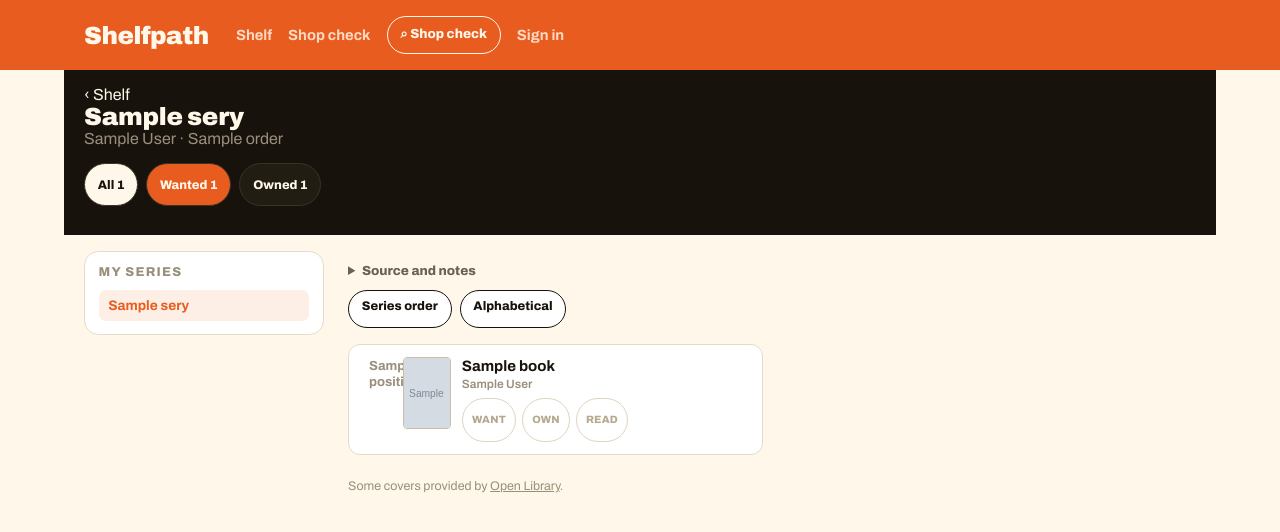
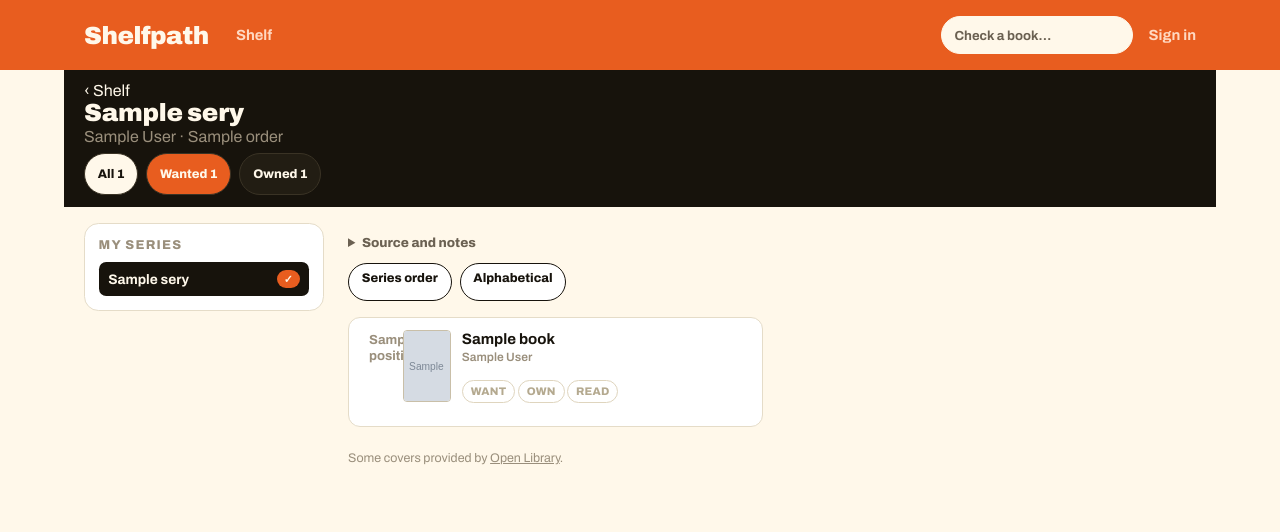
Before and after one commit to Singletoned/shelfpath, a Python web app: template templates/series.html in a window 1280 px wide. Shown: the top 532 px of the page. Run offline with Jinja, Linux system fonts and the light colour scheme; the template is opened without the code that fills it: most values are stand-ins (such as "Sample title", 1, 10 or a date in 2020); grey boxes marked "Sample" are stand-in pictures.

Commit message:
Align series view with design guide

```diff
--- a/scripts/import_catalogue_to_supabase.py
+++ b/scripts/import_catalogue_to_supabase.py
@@ -6,6 +6,7 @@ from typing import Any
 
 import httpx
 
+from booksequencer.catalogue import sanitize_book_author
 from booksequencer.library import SERIES_DIR_NAME, _load_series_files
 
 PROJECT_DIR = Path(__file__).resolve().parent.parent
@@ -51,7 +52,7 @@ def _upsert_books(client: httpx.Client, supabase_url: str, series: list[dict[str
                     "book_id": book["id"],
                     "title": book["title"],
                     "position": book["position"],
-                    "author": book.get("author"),
+                    "author": sanitize_book_author(book.get("author")),
                     "openlibrary_cover_id": book.get("openlibrary_cover_id"),
                 }
             )
--- a/templates/base.html
+++ b/templates/base.html
@@ -121,15 +121,74 @@
       }
 
       .header-search {
+        margin-left: auto;
+      }
+
+      .header-search input {
+        background: var(--cream);
         border: 1.5px solid var(--cream);
         border-radius: 999px;
-        color: var(--cream);
+        color: var(--ink);
+        font: inherit;
         font-size: 0.82rem;
-        font-weight: 800;
+        font-weight: 700;
         min-height: 2.4rem;
         padding: 0.55rem 0.8rem;
-        text-decoration: none;
-        white-space: nowrap;
+        width: 12rem;
+      }
+
+      .header-search input::placeholder {
+        color: var(--muted);
+        opacity: 1;
+      }
+
+      .account-menu {
+        position: relative;
+      }
+
+      .account-menu summary {
+        align-items: center;
+        background: var(--ink);
+        border-radius: 50%;
+        color: var(--cream);
+        cursor: pointer;
+        display: flex;
+        font-size: 0.82rem;
+        font-weight: 900;
+        height: 2.4rem;
+        justify-content: center;
+        list-style: none;
+        width: 2.4rem;
+      }
+
+      .account-menu summary::-webkit-details-marker {
+        display: none;
+      }
+
+      .account-menu-panel {
+        background: var(--paper);
+        border: 1.5px solid var(--line);
+        border-radius: 0.7rem;
+        box-shadow: 0 0.4rem 1rem var(--line);
+        color: var(--ink);
+        display: grid;
+        gap: 0.6rem;
+        min-width: 13rem;
+        padding: 0.75rem;
+        position: absolute;
+        right: 0;
+        top: calc(100% + 0.5rem);
+        z-index: 3;
+      }
+
+      .account-menu-panel p {
+        font-size: 0.78rem;
+        margin: 0;
+        overflow-wrap: anywhere;
+      }
+
+      .account-menu-panel button {
+        min-height: 2.35rem;
       }
 
       .nav-form {
@@ -256,7 +315,7 @@
         background: var(--ink);
         color: var(--cream);
         margin: -1rem -1.25rem 1rem;
-        padding: 1rem 1.25rem;
+        padding: 0.7rem 1.25rem 0.75rem;
       }
 
       .screen-header a {
@@ -268,12 +327,20 @@
         margin: 0;
       }
 
+      .screen-header .faint {
+        margin: 0.15rem 0 0;
+      }
+
       .pill-row,
       .actions {
         display: flex;
         flex-wrap: wrap;
         gap: 0.5rem;
         margin: 0.8rem 0;
+      }
+
+      .screen-header .pill-row {
+        margin: 0.5rem 0 0;
       }
 
       .pill,
@@ -326,8 +393,8 @@
       }
 
       .filter-pill.filter-active.own {
-        background: var(--paper);
-        border-color: var(--paper);
+        background: var(--cream);
+        border-color: var(--cream);
         color: var(--ink);
       }
 
@@ -354,7 +421,7 @@
       }
 
       .book-row {
-        align-items: start;
+        align-items: first baseline;
         background: var(--paper);
         border-bottom: 1px solid var(--line);
         display: grid;
@@ -369,16 +436,17 @@
       }
 
       .book-number {
+        align-self: first baseline;
         color: var(--faint);
         font-size: 0.82rem;
         font-weight: 700;
         line-height: 1.2;
-        padding-top: 0.08rem;
         text-align: right;
       }
 
       .cover,
       .cover-placeholder {
+        align-self: start;
         aspect-ratio: 2 / 3;
         border: 1px solid var(--strong-line);
         border-radius: 0.25rem;
@@ -434,8 +502,14 @@
         align-items: center;
         display: flex;
         flex-wrap: wrap;
-        gap: 0.35rem;
-        margin-top: 0.4rem;
+        gap: 0.15rem;
+        margin-top: 0.35rem;
+      }
+
+      .chip-row label {
+        align-items: center;
+        display: flex;
+        min-height: 2.75rem;
       }
 
       .chip-input {
@@ -451,13 +525,12 @@
         color: var(--ghost);
         cursor: pointer;
         display: inline-flex;
-        font-size: 0.66rem;
+        font-size: 0.69rem;
         font-weight: 800;
         justify-content: center;
         letter-spacing: 0.02em;
         line-height: 1;
-        min-height: 2.75rem;
-        padding: 0.35rem 0.58rem;
+        padding: 0.31rem 0.5rem;
       }
 
       .chip-input:checked + .chip.want {
@@ -701,6 +774,7 @@
           margin-right: auto;
         }
 
+        .account-menu,
         .header-search,
         .nav-secondary,
         .nav-list-name,
@@ -775,17 +849,37 @@
         }
 
         .series-sidebar a {
+          align-items: center;
           border-radius: 0.45rem;
-          display: block;
+          color: var(--ink);
+          display: flex;
           font-size: 0.86rem;
           font-weight: 700;
+          gap: 0.5rem;
+          justify-content: space-between;
           padding: 0.5rem 0.6rem;
           text-decoration: none;
         }
 
         .series-sidebar a[aria-current="page"] {
-          background: var(--hunting);
-          color: var(--orange);
+          background: var(--ink);
+          color: var(--cream);
+        }
+
+        .series-sidebar-count {
+          background: var(--track);
+          border-radius: 999px;
+          color: var(--ink);
+          font-size: 0.68rem;
+          font-weight: 800;
+          min-width: 1.45rem;
+          padding: 0.15rem 0.35rem;
+          text-align: center;
+        }
+
+        .series-sidebar a[aria-current="page"] .series-sidebar-count {
+          background: var(--orange);
+          color: var(--cream);
         }
 
         .series-detail-layout {
@@ -807,28 +901,38 @@
         <nav class="top-nav">
           <a class="wordmark" href="{{ url_for('index') }}">Shelfpath</a>
           <a
-            class="{% if request.url.path == '/' %}active{% endif %}"
+            class="{% if nav_section == 'shelf' %}active{% endif %}"
             href="{{ url_for('index') }}"
             >Shelf</a
           >
-          <a
-            class="{% if request.url.path == '/shop' %}active{% endif %}"
-            href="{{ url_for('shop') }}"
-            >Shop check</a
-          >
           {% if current_user %}
           <a
-            class="nav-secondary {% if request.url.path == '/lists' %}active{% endif %}"
+            class="nav-secondary {% if nav_section == 'lists' %}active{% endif %}"
             href="{{ url_for('lists') }}"
             >Lists</a
           >
           <a
-            class="nav-secondary {% if request.url.path == '/suggest' %}active{% endif %}"
+            class="nav-secondary {% if nav_section == 'suggest' %}active{% endif %}"
             href="{{ url_for('suggest') }}"
             >Suggest series</a
           >
           {% endif %}
-          <a class="header-search" href="{{ url_for('shop') }}">⌕ Shop check</a>
+          <form
+            class="header-search"
+            method="get"
+            action="{{ url_for('shop') }}"
+          >
+            <label class="visually-hidden" for="header-book-query"
+              >Check a book</label
+            >
+            <input
+              id="header-book-query"
+              name="q"
+              type="search"
+              value="{{ request.query_params.get('q', '') }}"
+              placeholder="Check a book…"
+            />
+          </form>
           {% if current_user %} {% if library and library.lists|length > 1 %}
           <form
             method="post"
@@ -853,10 +957,17 @@
           {% elif library and library.current_list %}
           <span class="nav-list-name">{{ library.current_list.name }}</span>
           {% endif %}
-          <form method="post" action="{{ url_for('logout') }}" class="nav-form">
-            <span class="nav-email">{{ current_user.email }}</span>
-            <button type="submit">Sign out</button>
-          </form>
+          <details class="account-menu">
+            <summary aria-label="Account menu">
+              {{ current_user.email[0] | upper if current_user.email else '?' }}
+            </summary>
+            <div class="account-menu-panel">
+              <p>{{ current_user.email }}</p>
+              <form method="post" action="{{ url_for('logout') }}">
+                <button type="submit">Sign out</button>
+              </form>
+            </div>
+          </details>
           {% else %}
           <a href="{{ url_for('login') }}">Sign in</a>
           {% endif %}
@@ -878,17 +989,17 @@
     {% if current_user %}
     <nav class="mobile-tab-bar" aria-label="Primary navigation">
       <a
-        class="{% if request.url.path == '/' %}active{% endif %}"
+        class="{% if nav_section == 'shelf' %}active{% endif %}"
         href="{{ url_for('index') }}"
         >Shelf</a
       >
       <a
-        class="{% if request.url.path == '/shop' %}active{% endif %}"
+        class="{% if nav_section == 'shop' %}active{% endif %}"
         href="{{ url_for('shop') }}"
         >Shop check</a
       >
       <a
-        class="{% if request.url.path == '/lists' %}active{% endif %}"
+        class="{% if nav_section == 'lists' %}active{% endif %}"
         href="{{ url_for('lists') }}"
         >Lists</a
       >
@@ -910,10 +1021,22 @@
         );
       }
 
+      function syncHuntingState(chipRow) {
+        const wanted = chipRow.querySelector(
+          '.chip-input[data-status="wanted"]',
+        );
+        const owned = chipRow.querySelector('.chip-input[data-status="owned"]');
+        const bookRow = chipRow.closest(".book-row");
+        if (bookRow && wanted && owned) {
+          bookRow.classList.toggle("hunting", wanted.checked && !owned.checked);
+        }
+      }
+
       function restoreStatus(chipRow, snapshot) {
         for (const input of statusInputs(chipRow)) {
           input.checked = snapshot[input.dataset.status];
         }
+        syncHuntingState(chipRow);
       }
 
       function setSaveStatus(chipRow, message, state = "") {
@@ -959,6 +1082,7 @@
 
       for (const chipRow of document.querySelectorAll("[data-status-chips]")) {
         statusSnapshots.set(chipRow, snapshotStatus(chipRow));
+        syncHuntingState(chipRow);
       }
 
       document.addEventListener("change", (event) => {
@@ -976,6 +1100,7 @@
           );
           if (wanted) wanted.checked = false;
         }
+        syncHuntingState(chipRow);
         void saveStatus(chipRow);
       });
     </script>
--- a/templates/series.html
+++ b/templates/series.html
@@ -35,8 +35,13 @@ endblock title %} {% block content %}
         <a
           aria-current="{% if sidebar_series.id == series.id %}page{% endif %}"
           href="{{ url_for('series', series_id=sidebar_series.id) }}"
-          >{{ sidebar_series.title }}</a
         >
+          <span>{{ sidebar_series.title }}</span>
+          <span class="series-sidebar-count">
+            {% if sidebar_series.owned_count == sidebar_series.book_count %}✓{%
+            else %}{{ sidebar_series.wanted_count }}{% endif %}
+          </span>
+        </a>
       </li>
       {% endfor %}
     </ul>
```
Also changed, not shown: DESIGN.md (+12 -4 lines), app.py (+19 -1 lines), booksequencer/catalogue.py (added, +16 -0 lines), e2e/test_local_stack.py (+17 -0 lines), tests/test_catalogue.py (added, +21 -0 lines), 2 other files.
